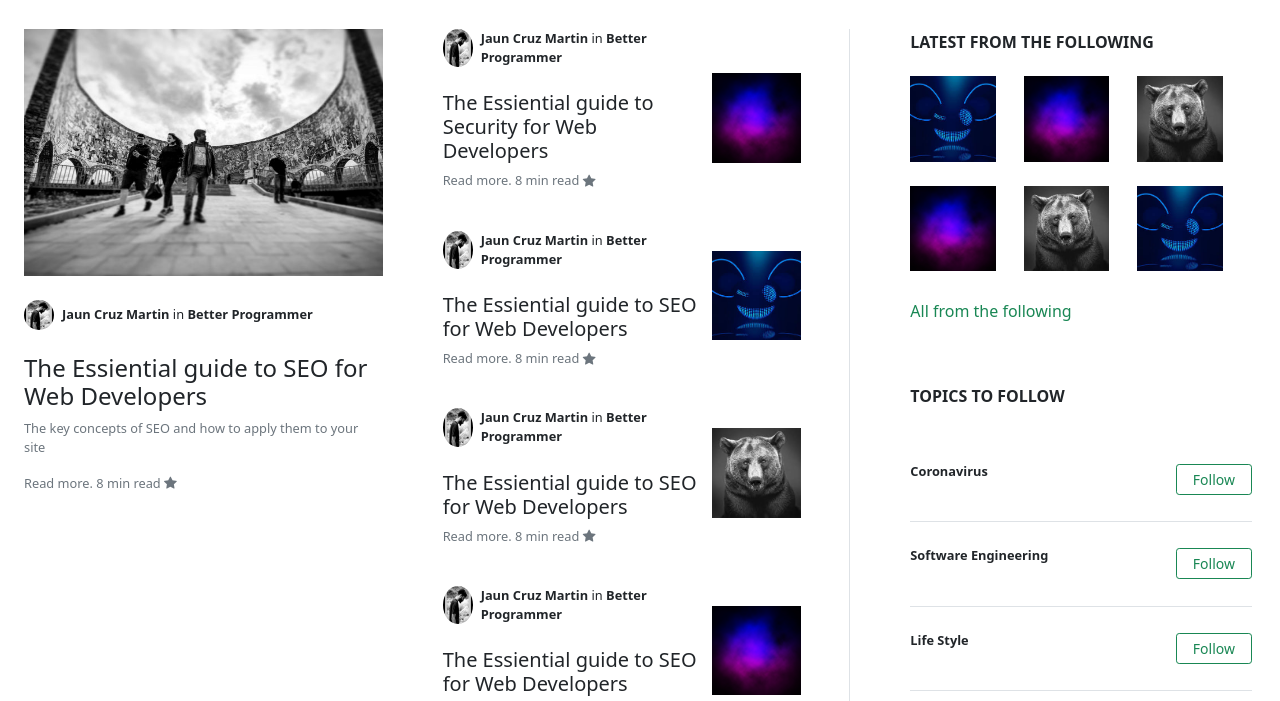
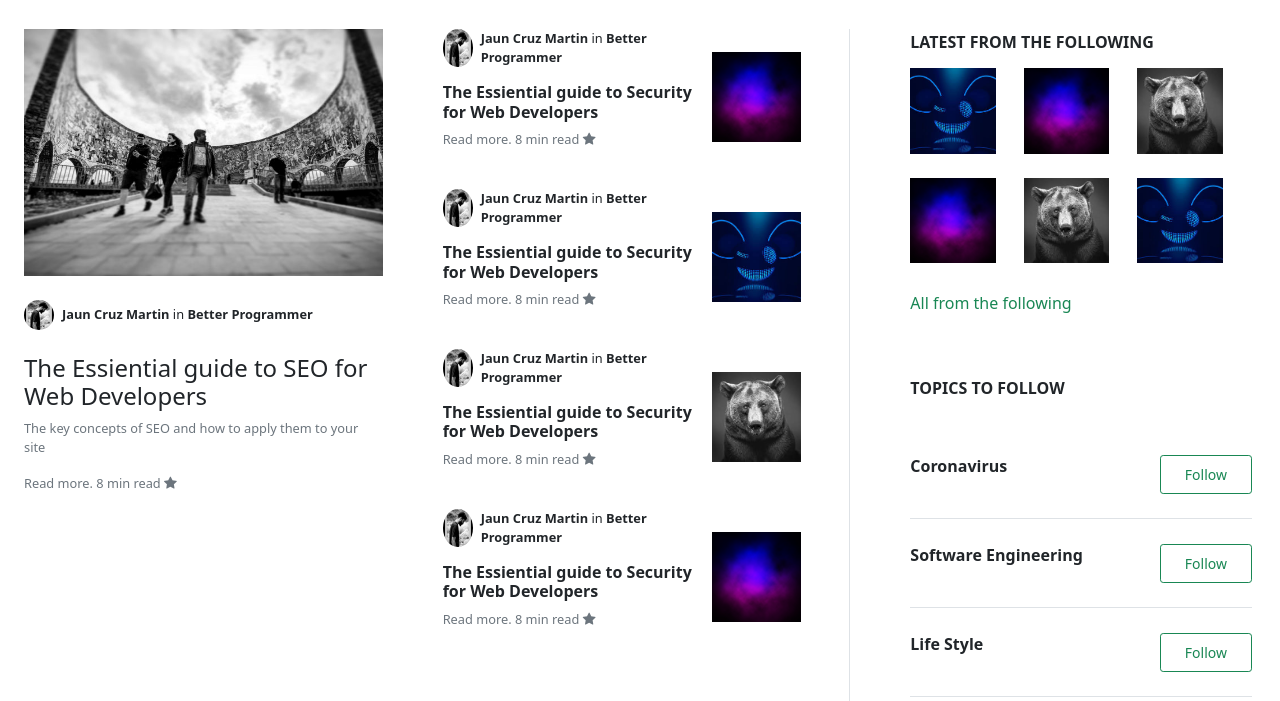
Before and after one commit to shahmir-minhas/JMM-task, a plain HTML site: page index.html in a window 1280 px wide. Shown: the part 65-766 px from the top of the page. Drawn offline with nearby package versions, Linux system fonts and the light colour scheme.

Commit message:
fixes
font size and paddings

```diff
--- a/css/style.css
+++ b/css/style.css
@@ -1,17 +1,37 @@
 p {
   font-size: 0.8rem;
 }
+
 .profile-img{
   width: 30px;
 }
 .fw-bold-5{
   font-weight: 500!important;
 }
+/* .sidebar-img{
+  width: 75px;
+} */
+
+
+@media screen and (max-width: 768px) {
+  /* border none for medium screen */
+  .b-md-none{
+    border: none!important;
+  }
+
+}
 
 @media screen and (max-width: 575px) {
+  /* display none for small screen */
   .es-d-none {
     display: none;
   }
+  /* border none for small screen */
+  .b-d-none{
+    border: none!important;
+  }
+
+  /* padding for small screen */
   .es-p-0 {
     padding: 0;
   }
--- a/index.html
+++ b/index.html
@@ -67,49 +67,49 @@
 
       <!-- Second Column -->
       <div class="col-lg-4 col-md-6 col-sm-12 pe-5">
-        <div class="d-flex">
+        <div class="d-flex mb-4">
           <div class="d-inline-block pe-2">
-            <div class="d-flex pb-4">
+            <div class="d-flex pb-3">
               <img src="images/profile.jpg" alt="profile image" class="rounded-circle me-2 profile-img">
               <p class="my-auto my-1"><span><strong>Jaun Cruz Martin</strong></span> in <span><strong>Better Programmer</strong></span></p>
             </div>
-            <h5>The Essiential guide to Security for Web Developers</h5>
+            <h6 class="fw-bold">The Essiential guide to Security for Web Developers</h6>
             <p class="text-secondary">Read more. 8 min read <i class="bi bi-star-fill"></i></p>
           </div>
           <img src="images/img1.jpg" alt="" class="w-25 h-25 my-auto">
         </div>
 
-        <div class="d-flex">
+        <div class="d-flex mb-4">
           <div class="d-inline-block pe-2">
-            <div class="d-flex py-4">
+            <div class="d-flex pb-3">
               <img src="images/profile.jpg" alt="profile image" class="rounded-circle me-2 profile-img">
               <p class="my-auto my-1"><span><strong>Jaun Cruz Martin</strong></span> in <span><strong>Better Programmer</strong></span></p>
             </div>
-            <h5>The Essiential guide to SEO for Web Developers</h5>
+            <h6 class="fw-bold">The Essiential guide to Security for Web Developers</h6>
             <p class="text-secondary">Read more. 8 min read <i class="bi bi-star-fill"></i></p>
           </div>
           <img src="images/img2.jpg" alt="" class="w-25 h-25 my-auto">
         </div>
 
-        <div class="d-flex">
+        <div class="d-flex mb-4">
           <div class="d-inline-block pe-2">
-            <div class="d-flex py-4">
+            <div class="d-flex pb-3">
               <img src="images/profile.jpg" alt="profile image" class="rounded-circle me-2 profile-img">
               <p class="my-auto my-1"><span><strong>Jaun Cruz Martin</strong></span> in <span><strong>Better Programmer</strong></span></p>
             </div>
-            <h5>The Essiential guide to SEO for Web Developers</h5>
+            <h6 class="fw-bold">The Essiential guide to Security for Web Developers</h6>
             <p class="text-secondary">Read more. 8 min read <i class="bi bi-star-fill"></i></p>
           </div>
           <img src="images/img3.jpg" alt="" class="w-25 h-25 my-auto">
         </div>
 
-        <div class="d-flex">
+        <div class="d-flex mb-4">
           <div class="d-inline-block pe-2">
-            <div class="d-flex py-4">
+            <div class="d-flex pb-3">
               <img src="images/profile.jpg" alt="profile image" class="rounded-circle me-2 profile-img">
               <p class="my-auto my-1"><span><strong>Jaun Cruz Martin</strong></span> in <span><strong>Better Programmer</strong></span></p>
             </div>
-            <h5>The Essiential guide to SEO for Web Developers</h5>
+            <h6 class="fw-bold">The Essiential guide to Security for Web Developers</h6>
             <p class="text-secondary">Read more. 8 min read <i class="bi bi-star-fill"></i></p>
           </div>
           <img src="images/img1.jpg" alt="" class="w-25 h-25 my-auto">
@@ -118,16 +118,26 @@
 
       <!-- third Column -->
       <div class="col-lg-4 col-md-12 col-sm-12 pt-lg-0 pt-md-5 pt-sm-4 es-pt-4">
-        <div class="row ps-lg-5 ps-md-1 p-sm-1 border-start">
+        <div class="row ps-lg-5 ps-md-1 p-sm-1 border-start b-md-none b-d-none">
           <div class="col-lg-12 col-md-6 col-sm-6 col-6">
             <div class="">
-              <h6 class="text-uppercase fw-bold pb-3">Latest FROM THE FOLLOWING</h6>
+              <h6 class="text-uppercase fw-bold pb-2">Latest FROM THE FOLLOWING</h6>
+              <div class="pt-lg-0 pt-md-4 pt-sm-4 es-pt-3">
                 <img src="images/img2.jpg" alt="" class="w-25 h-25 m-auto mb-4 me-4">
                 <img src="images/img1.jpg" alt="" class="w-25 h-25 m-auto mb-4 me-4">
                 <img src="images/img3.jpg" alt="" class="w-25 h-25 m-auto mb-4 me-4">
                 <img src="images/img1.jpg" alt="" class="w-25 h-25 m-auto mb-4 me-4">
                 <img src="images/img3.jpg" alt="" class="w-25 h-25 m-auto mb-4 me-4">
                 <img src="images/img2.jpg" alt="" class="w-25 h-25 m-auto mb-4 me-4">
+              </div>
+              <!-- <img src="images/img2.jpg" alt="" class="sidebar-img m-auto mb-4 me-4">
+              <img src="images/img1.jpg" alt="" class="sidebar-img m-auto mb-4 me-4">
+              <img src="images/img3.jpg" alt="" class="sidebar-img m-auto mb-4 me-4">
+              <img src="images/img1.jpg" alt="" class="sidebar-img m-auto mb-4 me-4">
+              <img src="images/img3.jpg" alt="" class="sidebar-img m-auto mb-4 me-4">
+              <img src="images/img2.jpg" alt="" class="sidebar-img m-auto mb-4 me-4">
+               -->
+
               <p class="pt-1">
                 <a href="#" class="text-decoration-none text-success fs-6 fw-bold-5">All from the following</a>
               </p>
@@ -137,16 +147,16 @@
             <div class="my-lg-5">
               <h6 class="text-uppercase fw-bold pb-4">Topics to follow</h6>
               <div class="d-flex py-4 border-bottom justify-content-between">
-                <p class="fw-bold d-inline me-5">Coronavirus</p>
-                <a href="#" class="btn btn-sm btn-outline-success align-self-center px-3">Follow</a>
+                <p class="fs-6 fw-bold d-inline me-lg-5 me-md-5 me-sm-3 es-pe-4">Coronavirus</p>
+                <a href="#" class="btn btn-sm btn-outline-success align-self-center px-4 py-2">Follow</a>
               </div>
               <div class="d-flex py-4 border-bottom justify-content-between">
-                <p class="fw-bold d-inline me-5">Software Engineering</p>
-                <a href="#" class="btn btn-sm btn-outline-success align-self-center px-3">Follow</a>
+                <p class="fs-6 fw-bold d-inline me-lg-5 me-md-5 me-sm-3 es-pe-4">Software Engineering</p>
+                <a href="#" class="btn btn-sm btn-outline-success align-self-center px-4 py-2">Follow</a>
               </div>
               <div class="d-flex py-4 border-bottom justify-content-between">
-                <p class="fw-bold d-inline me-5">Life Style</p>
-                <a href="#" class="btn btn-sm btn-outline-success align-self-center px-3">Follow</a>
+                <p class="fs-6 fw-bold d-inline me-lg-5 me-md-5 me-sm-3 es-pe-4">Life Style</p>
+                <a href="#" class="btn btn-sm btn-outline-success align-self-center px-4 py-2">Follow</a>
               </div>
               <p class="mt-3">
                 <a href="#" class="text-decoration-none text-success fs-6 fw-bold-5">See More</a>
@@ -252,7 +262,7 @@
       <!-- Second Column -->
       <!-- sidebar -->
       <div class="col-lg-4 col-md-5 col-sm-4 es-d-none">
-        <div class="bg-light m-4 p-4 ps-5 pt-5">
+        <div class="bg-light m-4 p-4 ps-5 pt-5 pb-5">
           <h6 class="text-uppercase fw-bold"><i class="bi bi-bookmark me-3"></i>Reading List</h6>
           <div class="d-flex">
             <div class="d-inline-block pe-2">
```
Lines whose indentation alone changed are shown as unchanged.
